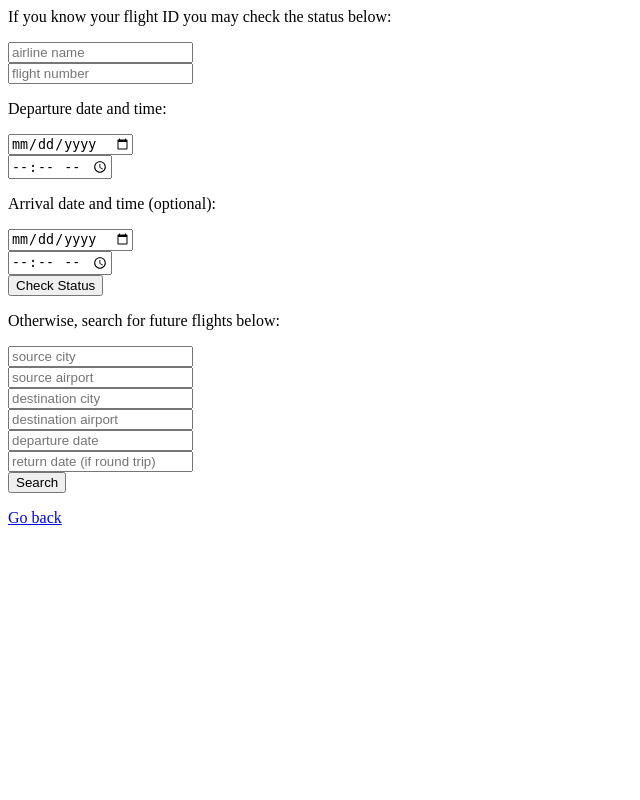
After one commit to JETSlN/Databases-Project, a Flask app: page /viewFlights in a window 1280 px wide. The commit adds this page. Shown: the whole page, without its empty margins (0-640 px from the left). Run offline with Flask 2, Linux system fonts and the light colour scheme.

Commit message:
Flight search

```diff
--- a/app.py
+++ b/app.py
@@ -177,27 +177,27 @@ def staff_registerAuth():
 
 
 @app.route('/custHome')
-def custHome():
+def cust_home():
     if 'cust' not in session:
         return redirect('/')
     username = session['cust']
     return render_template('home_cust.html', username=username)
 
 @app.route('/staffHome')
-def staffHome():
+def staff_home():
     if 'staff' not in session:
         return redirect('/')
     username = session['staff']
     return render_template('home_staff.html', username=username)
 
 @app.route('/addAirport')
-def addAirport():
+def add_airport():
     if 'staff' not in session:
         return redirect('/')
     return render_template('add_airport.html')
 
 @app.route('/addAirportPost', methods=['GET', 'POST'])
-def addAirportPost():
+def add_airportPost():
     if 'staff' not in session:
         return redirect('/')
     #grabs information from the forms
@@ -224,13 +224,13 @@ def addAirportPost():
         return redirect('/staffHome')
 
 @app.route('/addAirplane')
-def addAirplane():
+def add_airplane():
     if 'staff' not in session:
         return redirect('/')
     return render_template('add_airplane.html')
 
 @app.route('/addAirplanePost', methods=['GET', 'POST'])
-def addAirplanePost():
+def add_airplanePost():
     if 'staff' not in session:
         return redirect('/')
     #get airline name
@@ -263,6 +263,93 @@ def addAirplanePost():
         cursor.close()
         return redirect('/staffHome')
 
+@app.route('/viewFlights')
+def view_flights():
+    return render_template('view_flights.html', loggedincust='cust' in session)
+
+@app.route('/viewFlightStatusPost', methods=['GET', 'POST'])
+def view_flightStatus():
+    #grabs information from the forms
+    airline_name = request.form['airline_name']
+    num = request.form['num']
+    dept_date = request.form['dept_date']
+    dept_time = request.form['dept_time']
+
+    # May be empty
+    arr_date = request.form['arr_date']
+    arr_time = request.form['arr_time']
+    #cursor used to send queries
+    cursor = conn.cursor()
+    #executes query
+    query = 'SELECT status FROM flight WHERE airline_name = %s and flight_num = %s and flight_dept_date = %s and flight_dept_time = %s'
+    args = [airline_name, num, dept_date, dept_time]
+    if arr_date != '':
+        query += ' and flight_arrival_date = %s'
+        args.append(arr_date)
+    if arr_time != '':
+        query += ' and flight_arrival_time = %s'
+        args.append(arr_time)
+    cursor.execute(query, tuple(args))
+    data = cursor.fetchone()
+    if data is None:
+        return render_template('view_flights.html', loggedincust='cust' in session, status='Status: Flight not found')
+    else:
+        return render_template('view_flights.html', loggedincust='cust' in session, status='Status: ' + data['status'])
+
+@app.route('/searchFlightPost', methods=['GET', 'POST'])
+def search_flights():
+    #grabs information from the forms as LIKE comparisons
+    src_city = '%' + request.form['src_city'] + '%'
+    src_airport = '%' + request.form['src_airport'] + '%'
+    dest_city = '%' + request.form['dest_city'] + '%'
+    dest_airport = '%' + request.form['dest_airport'] + '%'
+    dept_date = '%' + request.form['dept_date'] + '%'
+    ret_date = '%' + request.form['ret_date'] + '%'
+
+    #cursor used to send queries
+    cursor = conn.cursor()
+    #executes query
+    query = 'CREATE VIEW IF NOT EXISTS departure as (SELECT airport_name as dept_airport_name, city as dept_city FROM airport)'
+    cursor.execute(query)
+    query = 'CREATE VIEW IF NOT EXISTS arrival as (SELECT airport_name as arrival_airport_name, city as arri_city FROM airport)'
+    cursor.execute(query)
+    query = 'CREATE VIEW IF NOT EXISTS flight_with_city as (SELECT * FROM flight natural join departure natural join arrival)'
+    cursor.execute(query)
+    query = 'SELECT * FROM flight_with_city WHERE flight_dept_date > CURDATE() and dept_city like %s and dept_airport_name like %s and arri_city like %s and arrival_airport_name like %s and flight_dept_date like %s'
+    args = [src_city, src_airport, dest_city, dest_airport, dept_date]
+    if ret_date != '%%':
+        query += ' and return_flight_date like %s'
+        args.append(ret_date)
+    query += ' ORDER BY flight_dept_date, flight_dept_time'
+    cursor.execute(query, tuple(args))
+    data = cursor.fetchall()
+    if len(data) == 0:
+        return render_template('view_flights.html', loggedincust='cust' in session, found='No flights were found!')
+    else:
+        # Convert into table data
+        flight_data = []
+        for dictionary in data:
+            flight_dict = dict()
+            flight_dict['airline_name'] = dictionary['airline_name']
+            flight_dict['flight_num'] = dictionary['flight_num']
+            flight_dict['dept_date'] = str(dictionary['flight_dept_date']) + ' ' + str(dictionary['flight_dept_time'])
+            flight_dict['arr_date'] = str(dictionary['flight_arrival_date']) + ' ' + str(dictionary['flight_arrival_time'])
+            flight_dict['base_price'] = dictionary['base_price']
+            flight_dict['status'] = dictionary['status']
+            flight_dict['dept'] = dictionary['dept_airport_name'] + ', ' + dictionary['dept_city']
+            flight_dict['arri'] = dictionary['arrival_airport_name'] + ', ' + dictionary['arri_city']
+
+            if dictionary['return_flight_num'] is None:
+                flight_dict['return_number'] = 'N/A'
+            else:
+                flight_dict['return_number'] = dictionary['return_flight_num']
+            if dictionary['return_flight_date'] is None:
+                flight_dict['return_date'] = 'N/A'
+            else:
+                flight_dict['return_date'] = str(dictionary['return_flight_date']) + ' ' + str(dictionary['return_flight_time'])
+            flight_data.append(flight_dict)
+        return render_template('view_flights.html', loggedincust='cust' in session, found=str(len(data)) + ' flights were found', flightdata=flight_data)
+
 @app.route('/logout')
 def logout():
     session.pop('staff', None)
--- a/templates/add_airplane.html
+++ b/templates/add_airplane.html
@@ -7,7 +7,7 @@
 	<input type="number" name = "num_seats" placeholder="number of seats" required/> </br>
 	<input type="text" name = "manu_comp" placeholder="manufacturing company" required/> </br>
 	<input type="number" name = "age" placeholder="age" required/> </br>
-	<input type="submit" value = Add Airplane />
+	<input type="submit" value = "Add Airplane" />
 	{% if error %}
 		<p class="error"><strong>Error:</strong> {{error}}</p>
 	{% endif %}
--- a/templates/add_airport.html
+++ b/templates/add_airport.html
@@ -13,7 +13,7 @@
 		<label for="international">International</label><br>
 	<input type="radio" id="both" name="type" value="both">
 		<label for="both">Both</label><br>
-	<input type="submit" value = Add Airport />
+	<input type="submit" value = "Add Airport" />
 	{% if error %}
 		<p class="error"><strong>Error:</strong> {{error}}</p>
 	{% endif %}
--- a/templates/home_cust.html
+++ b/templates/home_cust.html
@@ -5,6 +5,7 @@
 </head>
 <body>
     <h1>Welcome {{username}}</h1>
+	<a href="/viewFlights">View Flights</a></br>
     <a href="/logout">Logout</a>
 </body>
 </html>
--- a/templates/index.html
+++ b/templates/index.html
@@ -10,7 +10,8 @@
 	<a href="/customerLogin">Customer Login</a></br>
 	<a href="/staffLogin">Staff Login</a></br>
 	<a href="/customerRegister">Customer Register</a></br>
-	<a href="/staffRegister">Staff Register</a>
+	<a href="/staffRegister">Staff Register</a></br>
+	<a href="/viewFlights">View Flights</a>
 	</br>
 {% endif %}
 
--- /dev/null
+++ b/templates/view_flights.html
@@ -0,0 +1,93 @@
+<html>
+<head>
+</head>
+<body>
+<p>If you know your flight ID you may check the status below:</p>
+<form action="/viewFlightStatusPost" method="POST">
+	<input type="text" name = "airline_name" placeholder="airline name" required/> </br>
+	<input type="text" name = "num" placeholder="flight number" required/> </br>
+	<p>Departure date and time:</p>
+	<input type="date" name = "dept_date" placeholder="departure date" required/> </br>
+	<input type="time" name = "dept_time" placeholder="departure time" required/> </br>
+	<p>Arrival date and time (optional):</p>
+	<input type="date" name = "arr_date" placeholder="arrival date"/> </br>
+	<input type="time" name = "arr_time" placeholder="arrival time"/> </br>
+	<input type="submit" value = "Check Status" />
+	{% if status %}
+		<p><b>{{status}}</b></p>
+	{% endif %}
+</form>
+
+<p>Otherwise, search for future flights below:</p>
+
+<form action="/searchFlightPost" method="POST">
+	<input type="text" name = "src_city" placeholder="source city"/> </br>
+	<input type="text" name = "src_airport" placeholder="source airport"/> </br>
+	<input type="text" name = "dest_city" placeholder="destination city"/> </br>
+	<input type="text" name = "dest_airport" placeholder="destination airport"/> </br>
+	<input type="text" name = "dept_date" placeholder="departure date"/> </br>
+	<input type="text" name = "ret_date" placeholder="return date (if round trip)"/> </br>
+	<input type="submit" value = "Search" />
+	{% if found %}
+		<p><b>{{found}}</b></p>
+	{% endif %}
+</form>
+
+{% if flightdata %}
+<style type="text/css">
+	table, th, td{
+		border: 1px solid black;
+	}
+</style>
+
+<table>
+	<th>Airline Name</th>
+	<th>Flight Number</th>
+	<th>Departure Date & Time</th>
+	<th>Arrival Date & Time</th>
+	<th>Base Price</th>
+	<th>Status</th>
+	<th>Departure Airport, City</th>
+	<th>Arrival Airport, City</th>
+	<th>Return Flight Number</th>
+	<th>Return Flight Date & Time</th>
+	{% if loggedincust %}
+	<th>Purchase Ticket</th>
+	{% endif %}
+
+{% for flight in flightdata %}
+	<tr>
+		<td>{{flight['airline_name']}}</td>
+		<td>{{flight['flight_num']}}</td>
+		<td>{{flight['dept_date']}}</td>
+		<td>{{flight['arr_date']}}</td>
+		<td>{{flight['base_price']}}</td>
+		<td>{{flight['status']}}</td>
+		<td>{{flight['dept']}}</td>
+		<td>{{flight['arri']}}</td>
+		<td>{{flight['return_number']}}</td>
+		<td>{{flight['return_date']}}</td>
+		{% if loggedincust %}
+		<td><button onclick="myFunction{{loop.index}}()">Purchase Ticket</button></td>
+		<script>
+			function myFunction{{loop.index}}() {
+				console.log("Hello, purchasing ticket from " + "{{flight['flight_num']}}");
+			}
+		</script>
+		{% endif %}
+	</tr>
+{% endfor %}
+</table>
+{% endif %}
+
+{% if not loggedincust %}
+<a href="/">Go back</a>
+{% endif %}
+{% if loggedincust %}
+<a href="/custHome">Go back</a>
+{% endif %}
+
+</body>
+
+
+</html>
```
